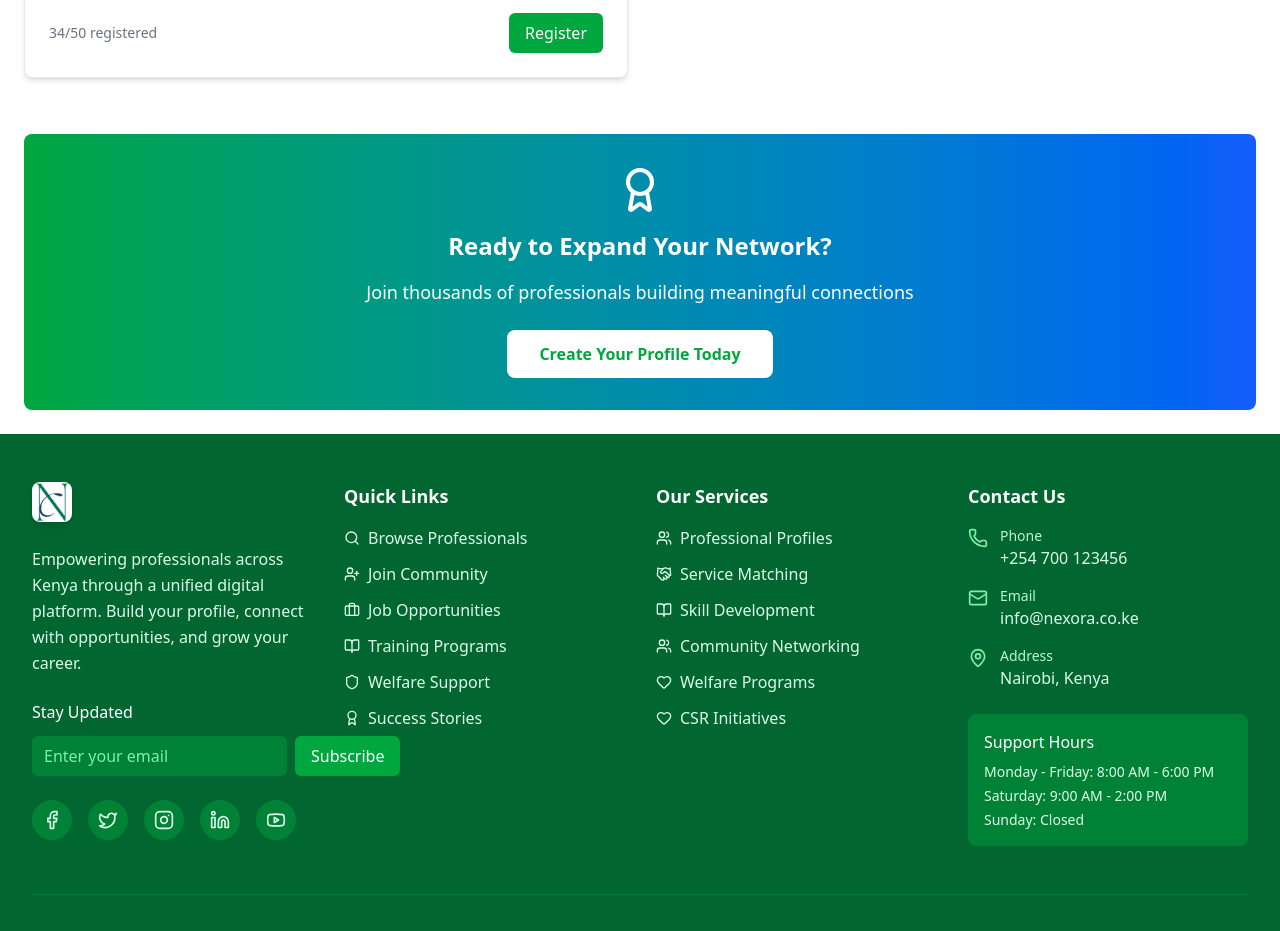
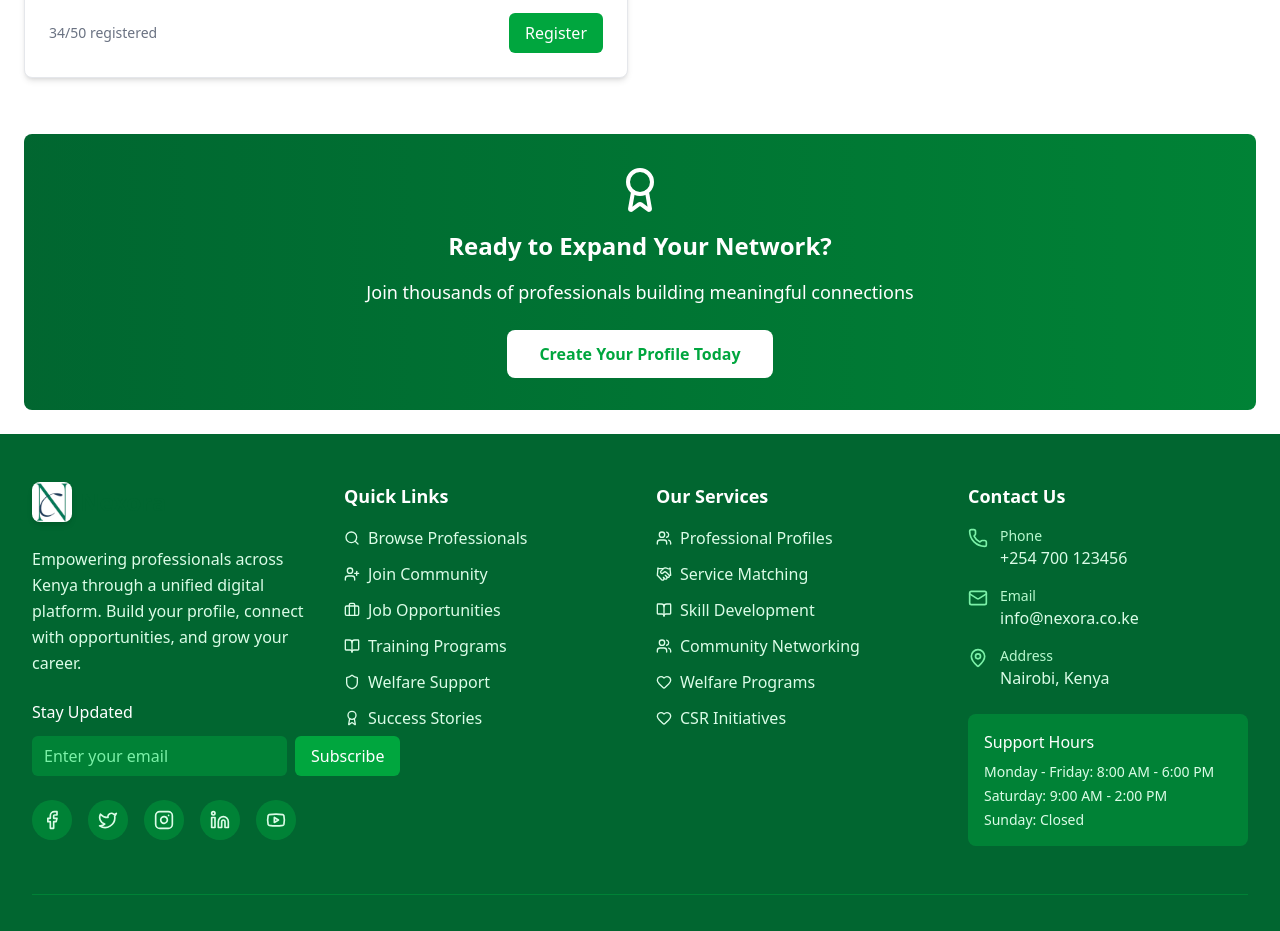
Before and after one commit to OumaArera/nexora, a React (Vite) app: page /community/networking-events in a window 1280 px wide. Shown: the part 1640-2571 px from the top of the page. Built offline with nearby package versions, Linux system fonts and the light colour scheme.

Commit message:
feat: Professional listing, Community features

```diff
--- a/src/components/community/NetworkingEvents.jsx
+++ b/src/components/community/NetworkingEvents.jsx
@@ -127,7 +127,7 @@ const NetworkingEvents = () => {
       )}
 
       {/* Call to Action */}
-      <div className="bg-gradient-to-r from-green-600 to-blue-600 rounded-lg p-8 text-center text-white mt-8">
+      <div className="bg-gradient-to-r from-green-800 to-green-700 rounded-lg p-8 text-center text-white mt-8">
         <Award className="w-12 h-12 mx-auto mb-4" />
         <h2 className="text-2xl font-bold mb-4">Ready to Expand Your Network?</h2>
         <p className="text-lg mb-6">Join thousands of professionals building meaningful connections</p>
--- a/src/components/community/WelfareSupport.jsx
+++ b/src/components/community/WelfareSupport.jsx
@@ -46,7 +46,7 @@ const WelfareSupport = () => {
       <InclusionDiversity />
 
       {/* Contact Support */}
-      <div className="bg-gradient-to-r from-green-800 to-green-500 text-white p-6 rounded-lg">
+      <div className="bg-gradient-to-r from-green-800 to-green-800 text-white p-6 rounded-lg">
         <div className="flex items-center mb-4">
           <Phone className="w-6 h-6 mr-3" />
           <h3 className="text-xl font-semibold">Need Immediate Support?</h3>
```
